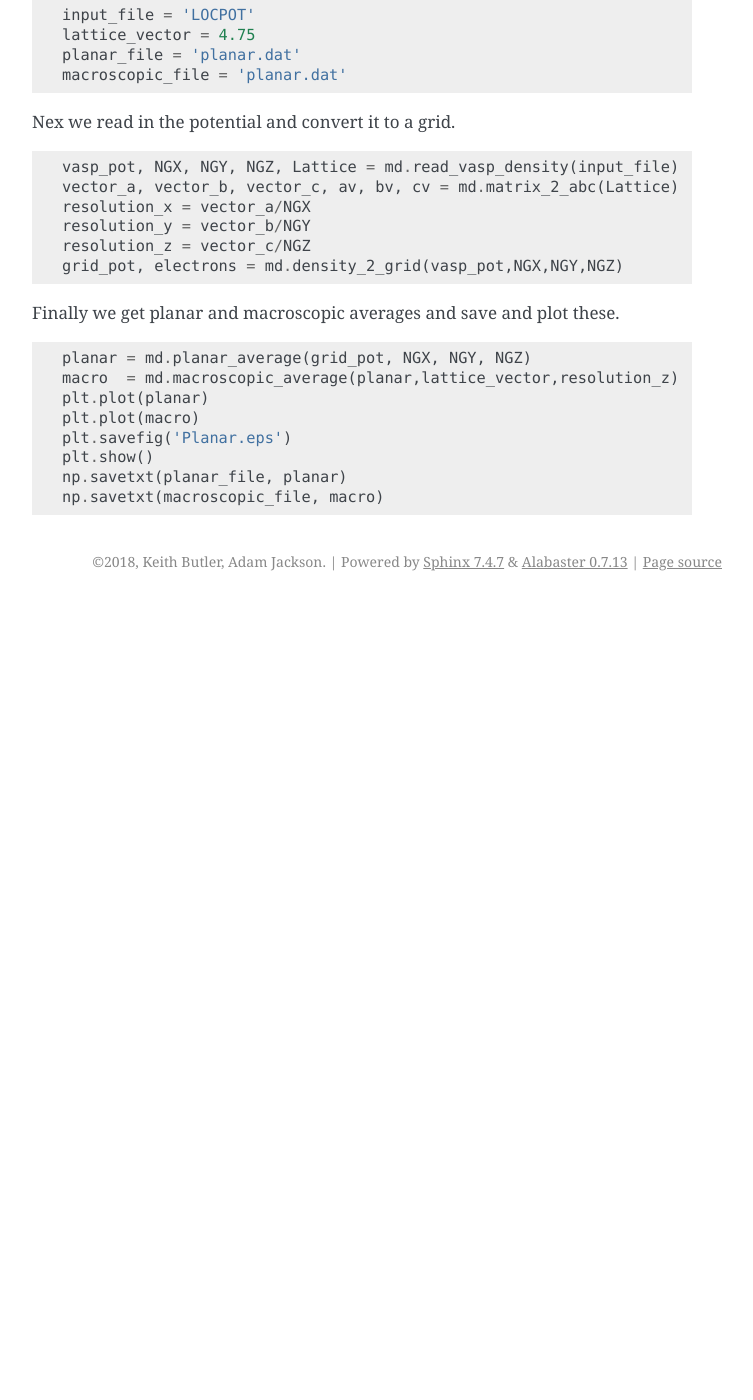
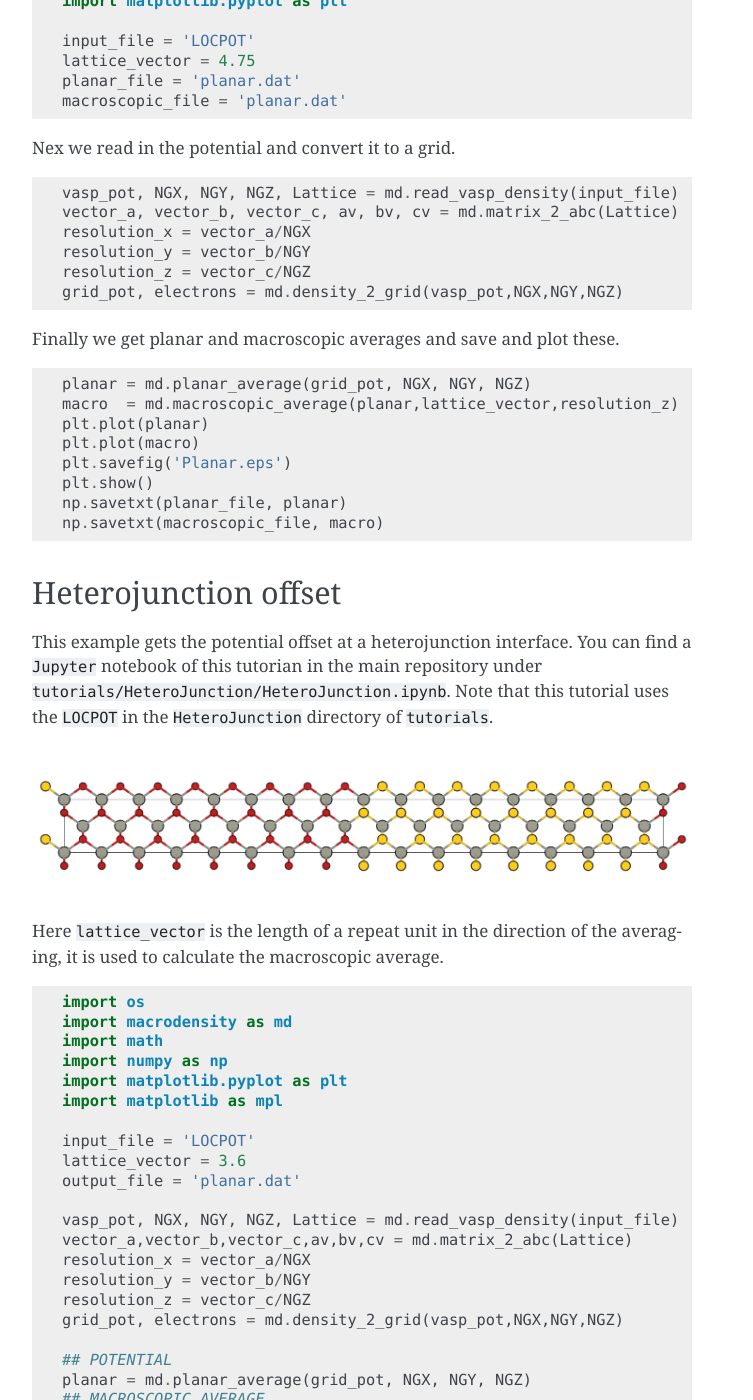
Before and after one commit to WMD-group/MacroDensity, a Sphinx documentation site: the page built from docs/source/tutorials.rst, in a window 1280 px wide and 1400 px high, scrolled down 432 px. Shown: the whole window, without its empty margins (388-1141 px from the left). Built offline with Sphinx 7.4.7, drawn with Linux system fonts in a browser that asks for light colours; pages that are not in the unit, such as notebooks, are missing from menus; before the commit the page ends 1033 px from its top, so only the background shows below that; some of the changed text lies outside the part shown.

Commit message:
new documentaion

```diff
--- a/docs/source/getting_started.rst
+++ b/docs/source/getting_started.rst
@@ -10,7 +10,7 @@ require other packages.
 * Python 3
 * `Matplotlib <https://matplotlib.org/>`_ (only required for interactive plotting features).
 * `Atomic Simulation Environment <https://wiki.fysik.dtu.dk/ase/>`_ (only required for reading Gaussian cube files and for atom centred averaging).
-* `Pandas <https://pandas.pydata.org/>`_ (can speed up I/O of files significantly).
+* `Pandas <https://pandas.pydata.org/>`_ (can speed up I/O of files significantly; version 1.2.0 or greater).
 
 Installation
 ------------
--- a/docs/source/tutorials.rst
+++ b/docs/source/tutorials.rst
@@ -7,7 +7,8 @@ Planar averaging of a potential
 -------------------------------
 
 This example is for plotting the planar average of a potential along a vector (here it is z). The only variables which need to be set are in the first three lines.
-Note ``LOCPOT`` file is just a regular ``VASP`` grid file.
+Note ``LOCPOT`` file is just a regular ``VASP`` grid file. You can find a ``Jupyter`` notebook of this tutorian in the main repository under
+``tutorials/Slab/SlabCalculation.ipynb``
 
 Here ``lattice_vector`` is the length of a repeat unit in the direction
 of the averaging, it is used to calculate the macroscopic average.
@@ -47,3 +48,70 @@ Finally we get planar and macroscopic averages and save and plot these.
     plt.show()
     np.savetxt(planar_file, planar)
     np.savetxt(macroscopic_file, macro)
+
+Heterojunction offset
+---------------------
+
+This example gets the potential offset at a heterojunction interface. You can find a ``Jupyter`` notebook of this tutorian in the main repository under
+``tutorials/HeteroJunction/HeteroJunction.ipynb``. Note that this tutorial uses the ``LOCPOT`` in the ``HeteroJunction`` directory of ``tutorials``.
+
+.. image:: images/hj.png
+  :width: 700
+  :alt: Alternative text
+
+Here ``lattice_vector`` is the length of a repeat unit in the direction
+of the averaging, it is used to calculate the macroscopic average.
+
+.. code:: python
+
+    import os
+    import macrodensity as md
+    import math
+    import numpy as np
+    import matplotlib.pyplot as plt
+    import matplotlib as mpl
+
+    input_file = 'LOCPOT'
+    lattice_vector = 3.6
+    output_file = 'planar.dat'
+
+    vasp_pot, NGX, NGY, NGZ, Lattice = md.read_vasp_density(input_file)
+    vector_a,vector_b,vector_c,av,bv,cv = md.matrix_2_abc(Lattice)
+    resolution_x = vector_a/NGX
+    resolution_y = vector_b/NGY
+    resolution_z = vector_c/NGZ
+    grid_pot, electrons = md.density_2_grid(vasp_pot,NGX,NGY,NGZ)
+
+    ## POTENTIAL
+    planar = md.planar_average(grid_pot, NGX, NGY, NGZ)
+    ## MACROSCOPIC AVERAGE
+    macro  = md.macroscopic_average(planar, lattice_vector/2, resolution_z)
+
+We can now plot the results:
+
+.. code:: python
+
+    fig, ax1 = plt.subplots(1, 1, sharex=True)
+
+    textsize = 22
+    mpl.rcParams['xtick.labelsize'] = textsize
+    mpl.rcParams['ytick.labelsize'] = textsize
+    mpl.rcParams['figure.figsize'] = (15, 8)
+
+    ax1.plot(planar,label="Planar",lw=3)
+    ax1.plot(macro,label="Macroscopic",lw=3)
+
+    ax1.set_ylabel('V/V', fontsize=22)
+    ax1.set_xlabel('Grid position', fontsize=22)
+
+    ax1.set_xlim(0,len(planar))
+
+    ax1.set_facecolor((0.95,0.95,0.95))
+    ax1.grid(True)
+
+    ax1.legend(fontsize=22)
+    plt.show()
+
+.. image:: images/hj-offset.png
+  :width: 700
+  :alt: Alternative text
```
Also changed, not shown: docs/source/images/hj-offset.png (added), docs/source/images/hj.png (added).
